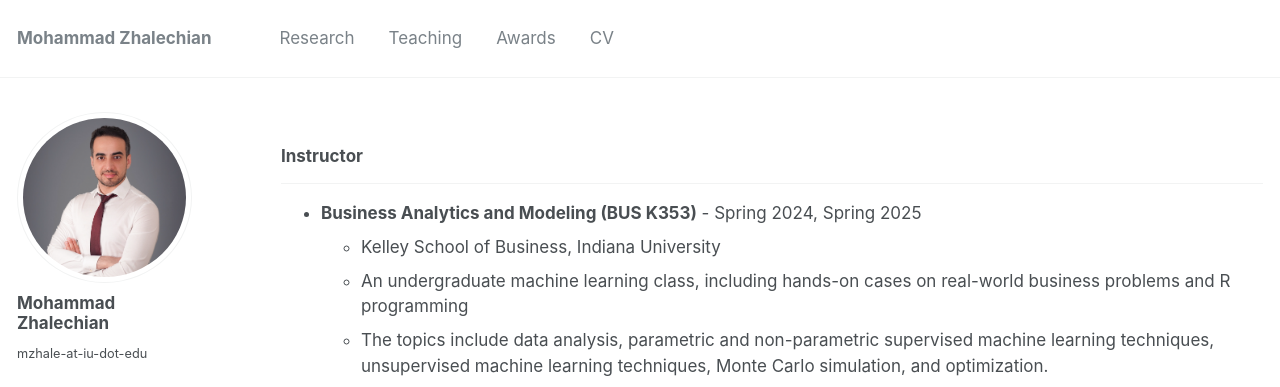
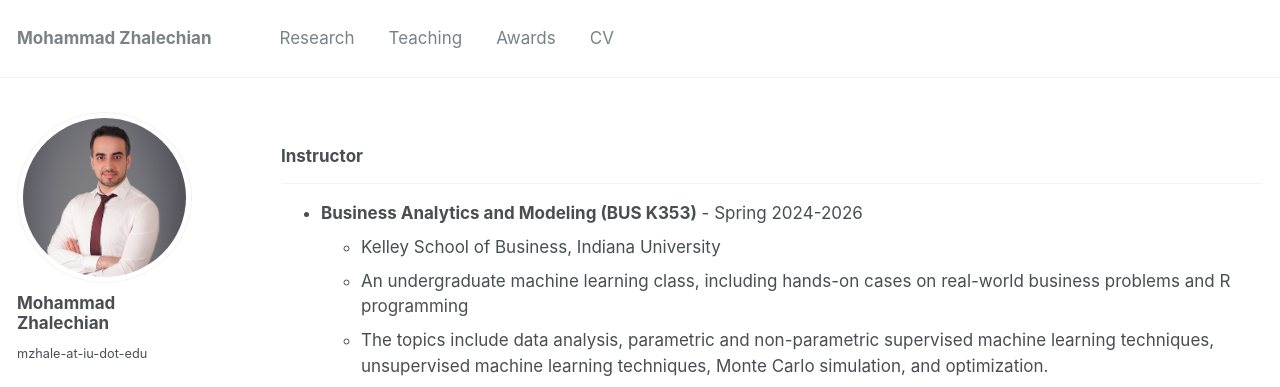
Before and after one commit to mzhalechian/mzhalechian.github.io, a Jekyll site: the page built from _pages/teaching.md, in a window 1280 px wide and 936 px high. Shown: the top 387 px of the window. Built offline with Jekyll 4.4.1, drawn with Linux system fonts in a browser that asks for light colours.

Commit message:
Update teaching section: extend duration for Business Analytics and Modeling course to Spring 2024-2026

```diff
--- a/_pages/teaching.md
+++ b/_pages/teaching.md
@@ -7,7 +7,7 @@ author_profile: true
 
 ### **Instructor**
 ___
-* **Business Analytics and Modeling (BUS K353)** - Spring 2024, Spring 2025
+* **Business Analytics and Modeling (BUS K353)** - Spring 2024-2026
   * Kelley School of Business, Indiana University
   * An undergraduate machine learning class, including hands-on cases on real-world business problems and R programming
   * The topics include data analysis, parametric and non-parametric supervised machine learning techniques, unsupervised machine learning techniques, Monte Carlo simulation, and optimization.
```
